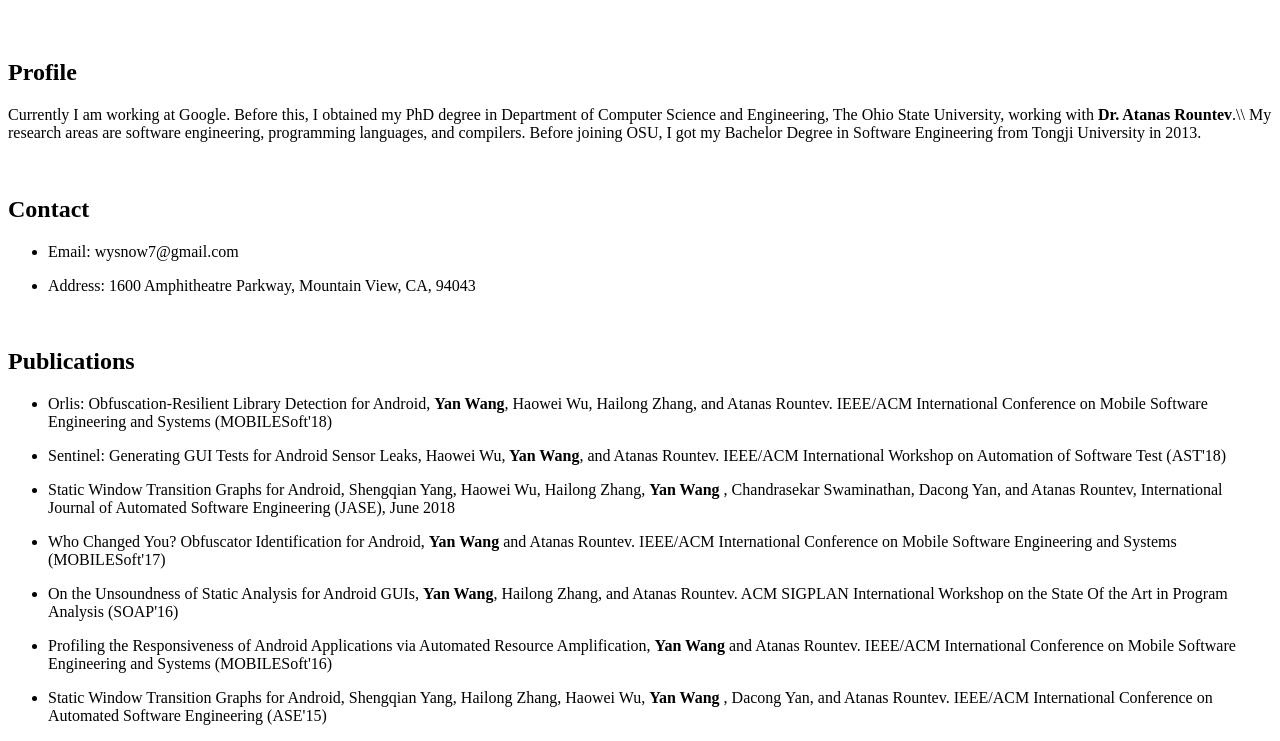
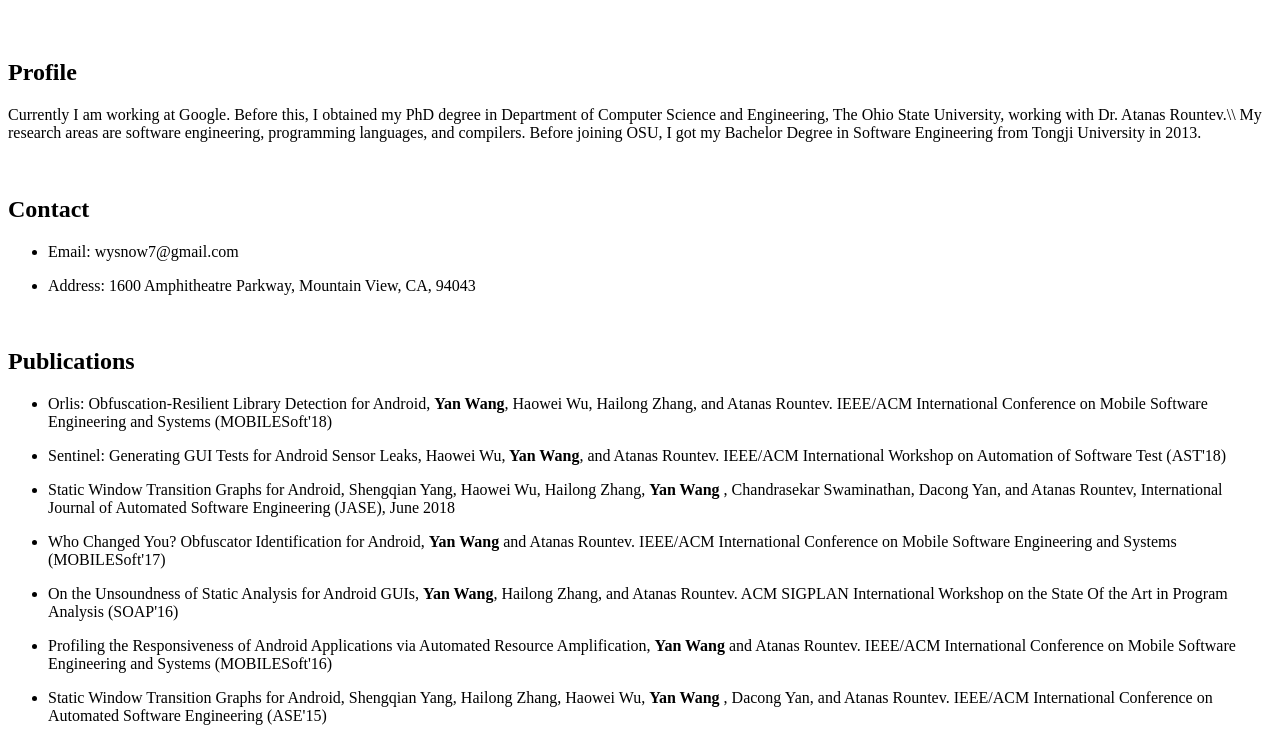
Before and after one commit to xiaoxiaow/yanwang, a plain HTML site: page index.html in a window 1280 px wide. Shown: the part 59-800 px from the top of the page. Drawn offline with Linux system fonts and the light colour scheme.

Commit message:
Update index.html

```diff
--- a/index.html
+++ b/index.html
@@ -20,7 +20,7 @@
 <p>
 Currently I am working at Google. Before this, I obtained my PhD degree in
 Department of Computer Science and Engineering, The Ohio State University,
-working with <b> Dr. Atanas Rountev</b>.\\
+working with Dr. Atanas Rountev.\\
 My research areas are software
 engineering, programming languages, and compilers. Before joining OSU, I
 got my Bachelor Degree in Software Engineering from Tongji University in
```
